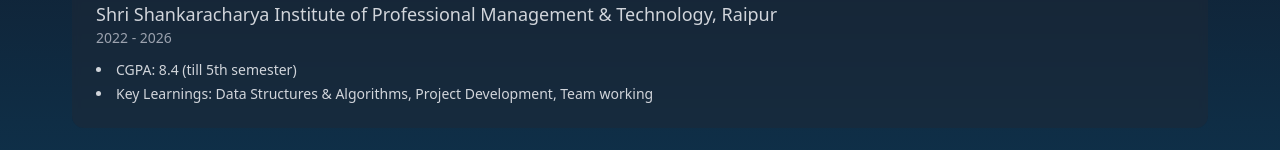
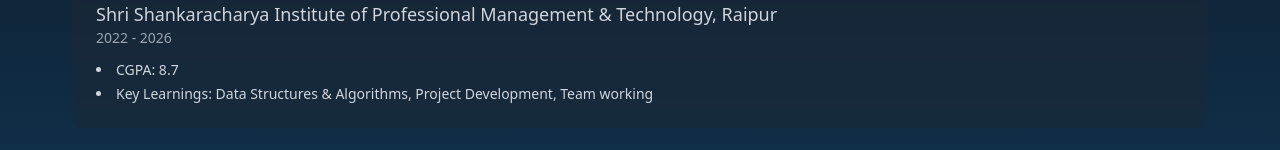
Before and after one commit to Bhupendra-17/Portfolio, a React (Vite) app in the folder client/: page / in a window 1280 px wide. Shown: the part 1270-1420 px from the top of the page. Built offline with nearby package versions, Linux system fonts and the light colour scheme.

Commit message:
New version

```diff
--- a/client/package.json
+++ b/client/package.json
@@ -10,6 +10,8 @@
     "preview": "vite preview"
   },
   "dependencies": {
+    "baseline-browser-mapping": "^2.9.17",
+    "caniuse-lite": "^1.0.30001765",
     "firebase": "^10.13.1",
     "framer-motion": "^12.23.6",
     "lucide-react": "^0.525.0",
--- a/client/src/Home.jsx
+++ b/client/src/Home.jsx
@@ -54,7 +54,7 @@
       institution: "Shri Shankaracharya Institute of Professional Management & Technology, Raipur",
       duration: "2022 - 2026",
       description: [
-        "CGPA: 8.4 (till 5th semester)",
+        "CGPA: 8.7",
         "Key Learnings: Data Structures & Algorithms, Project Development, Team working",
       ],
     },
--- a/client/src/components/Sidebar/Container.jsx
+++ b/client/src/components/Sidebar/Container.jsx
@@ -32,7 +32,8 @@
                 <Inner imgs={Codolio} link="https://codolio.com/profile/Bhupendra_17" />
                 <Inner imgs={Gfg} link="https://www.geeksforgeeks.org/user/bhupendra_17/" />
                 <Inner title="fa-brands fa-hackerrank" link="https://www.hackerrank.com/profile/bhupendradewang5" />
-                <Inner title="fa-regular fa-file" link="https://drive.google.com/file/d/1w02-m8KJRd-Y4g5fyYdog0u_2fdqD37t/view?usp=sharing" />
+                <Inner title="fa-regular fa-file" link="https://drive.google.com/file/d/1ro_ckWcbjgFtqmPOeu1OswoDpjbUy7Eg/view?usp=sharing" />
+                <Inner title="fa-brands fa-x-twitter" link="https://x.com/Bhupendra17_" />
             </div>
         </div>
     );
```
Also changed, not shown: 1 other file (tests, documents, lock files or other folders).
